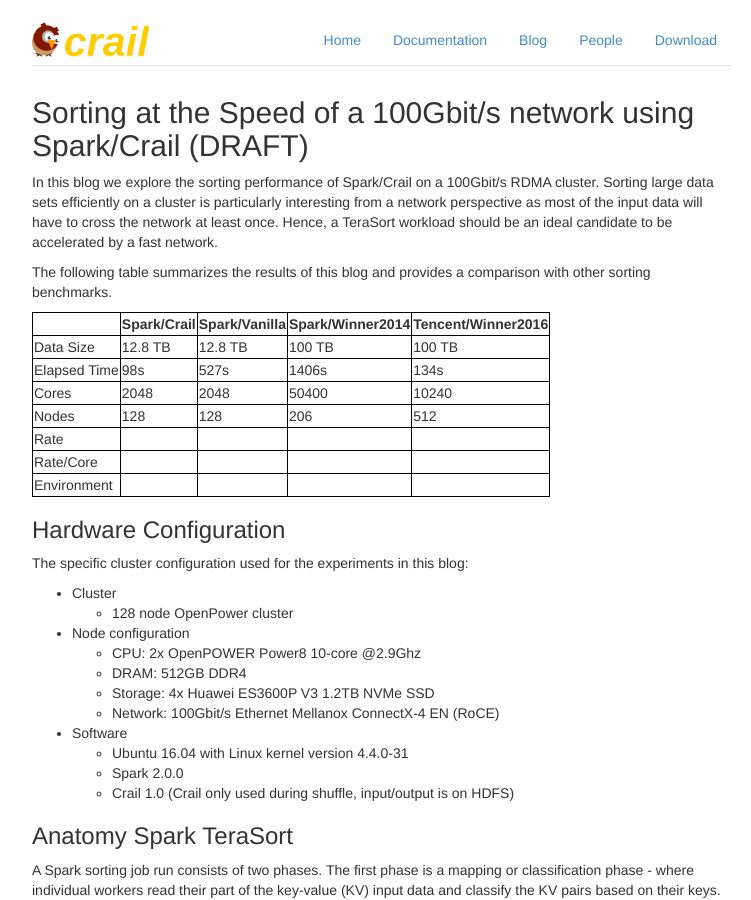
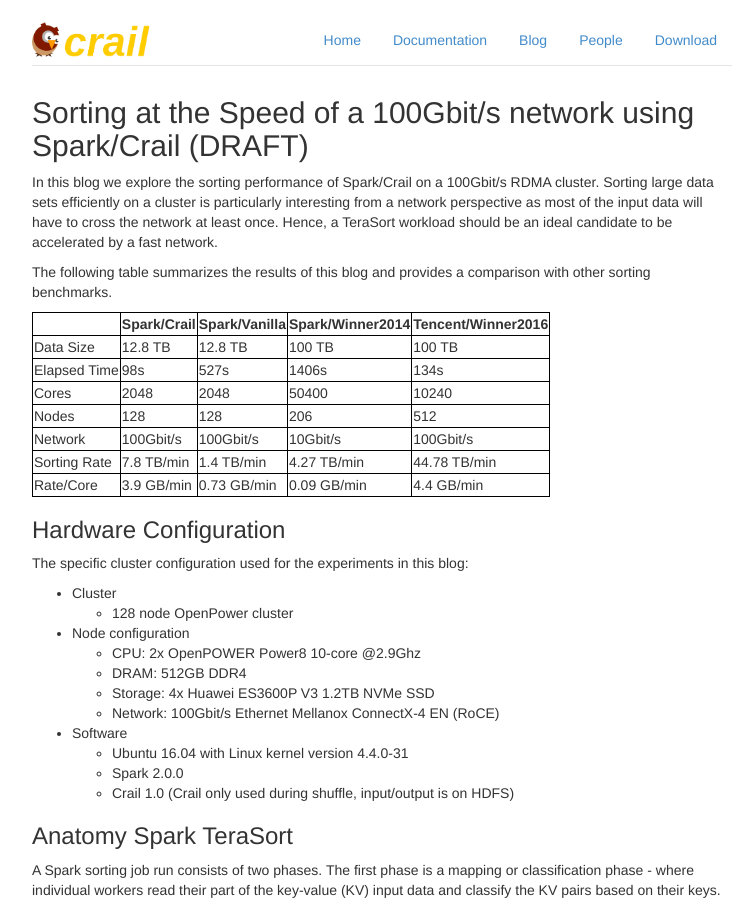
Before and after one commit to apache/incubator-crail-website, a Jekyll site: the page built from _posts/blog/2017-01-1-sorting.md, in a window 1280 px wide and 900 px high. Shown: the whole window, without its empty margins (258-1009 px from the left). Built offline with Jekyll 4.4.1, drawn with Linux system fonts in a browser that asks for light colours.

Commit message:
Update 2017-01-1-sorting.md

```diff
--- a/_posts/blog/2017-01-1-sorting.md
+++ b/_posts/blog/2017-01-1-sorting.md
@@ -15,10 +15,9 @@
 | Elapsed Time  |    98s        |       527s    |        1406s           |         134s             |
 | Cores         |     2048      |     2048      |       50400            |         10240            |
 | Nodes         |    128        |   128         |     206                |           512            |
-| Rate          |               |               |                        |                          |
-| Rate/Core     |               |               |                        |                          |
-| Environment   |               |               |                        |                          |
-
+| Network       |   100Gbit/s   |  100Gbit/s    |       10Gbit/s         |       100Gbit/s          |
+| Sorting Rate  |  7.8 TB/min   |  1.4 TB/min   |      4.27 TB/min       |         44.78 TB/min     |
+| Rate/Core     |  3.9 GB/min   |  0.73 GB/min  |        0.09 GB/min     |          4.4 GB/min      |
 
 ### Hardware Configuration
 
```
